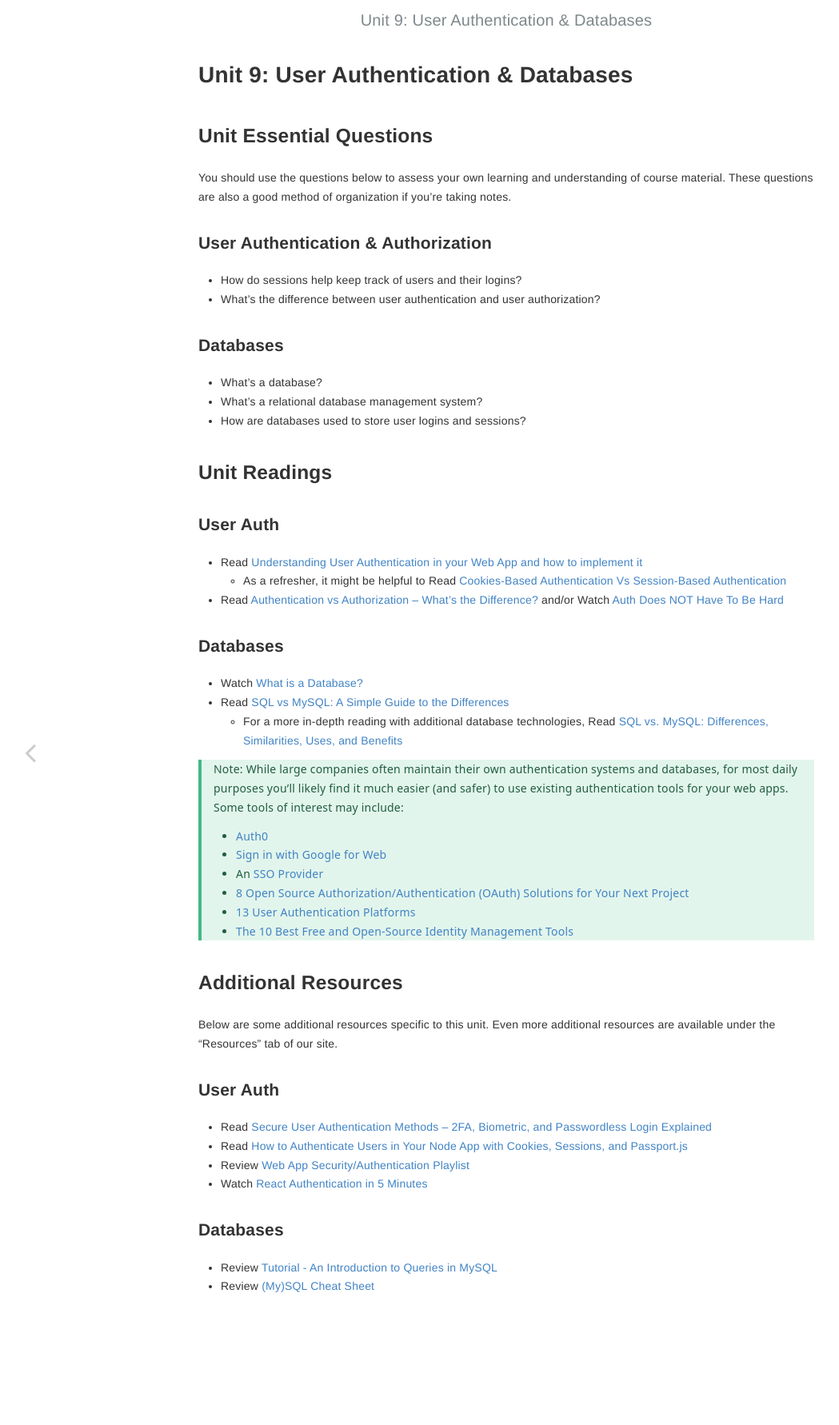
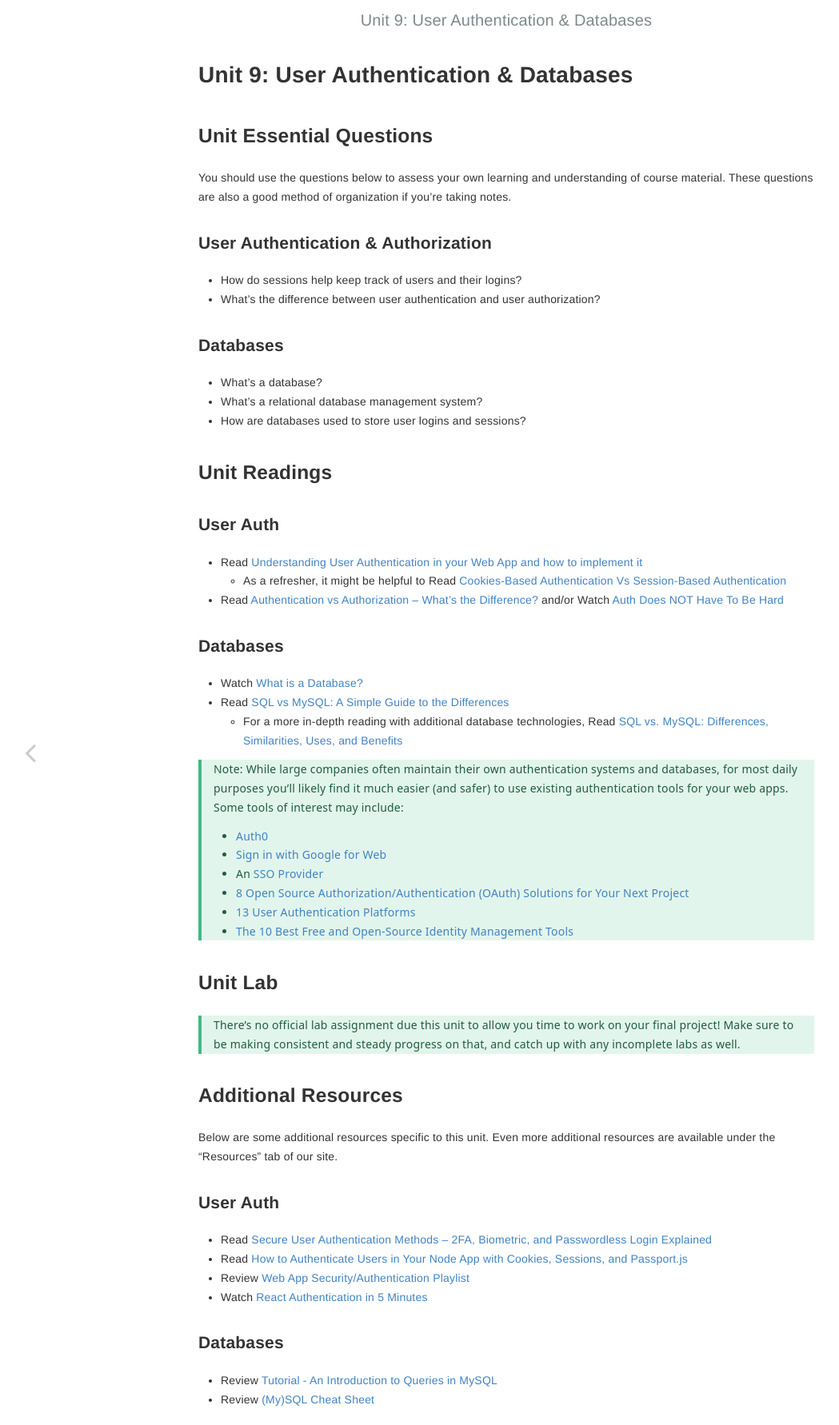
Before and after one commit to vickiebananas/nu-web-dev, a Jekyll site: the page built from _units/unit9.md, in a window 1280 px wide. Shown: the whole page at 80% size, without its empty margins (7-1056 px from the left). Built offline with Jekyll 4.4.1, drawn with Linux system fonts in a browser that asks for light colours.

Commit message:
u9 released

```diff
--- a/_units/unit8.md
+++ b/_units/unit8.md
@@ -54,7 +54,7 @@ You should use the questions below to assess your own learning and understanding
 - Read [ExpressJS - Sessions](https://www.tutorialspoint.com/expressjs/expressjs_sessions.htm)
 
 ## Unit Lab
-> There's no official lab assignment due this week to allow you time to work on your final project! Make sure to be making consistent and steady progress on that, and catch up with any incomplete labs as well.
+> There's no official lab assignment due this unit to allow you time to work on your final project! Make sure to be making consistent and steady progress on that, and catch up with any incomplete labs as well.
 {: .block-tip}
 
 ## Additional Resources
--- a/_units/unit9.md
+++ b/_units/unit9.md
@@ -38,12 +38,9 @@ You should use the questions below to assess your own learning and understanding
 > - [The 10 Best Free and Open-Source Identity Management Tools](https://solutionsreview.com/identity-management/the-best-free-and-open-source-identity-management-tools/)
 {: .block-tip}
 
-{% for section in site.assignments %}
-{% if section.unit == page.unit %}
 ## Unit Lab
-{{ section.content }}
-{% endif %}
-{% endfor %}
+> There's no official lab assignment due this unit to allow you time to work on your final project! Make sure to be making consistent and steady progress on that, and catch up with any incomplete labs as well.
+{: .block-tip}
 
 ## Additional Resources
 Below are some additional resources specific to this unit. Even more additional resources are available under the "Resources" tab of our site.
```
Also changed, not shown: other parts of _units/unit9.md (+1 -1 lines).
